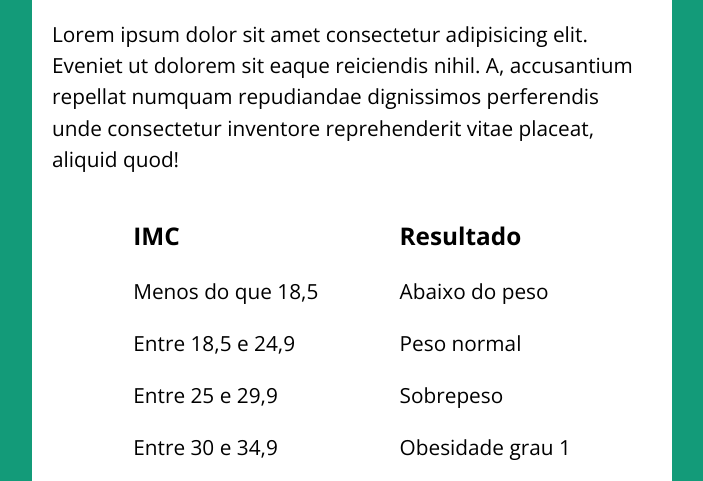
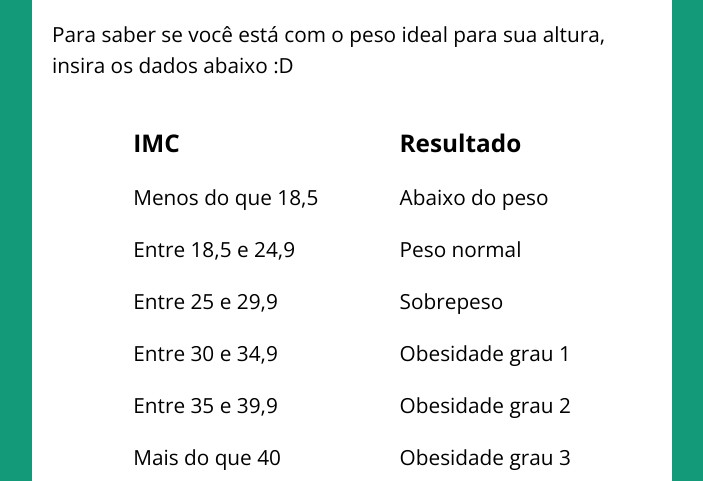
Before and after one commit to favarogabriel/site-calculadora-imc, a plain HTML site: page index.html in a window 1280 px wide. Shown: the part 134-615 px from the top of the page, without its empty margins (288-991 px from the left). Drawn offline with nearby package versions, Linux system fonts and the light colour scheme.

Commit message:
Update index.html

```diff
--- a/index.html
+++ b/index.html
@@ -11,7 +11,7 @@
 <body>
   <section class="container">
     <h1>Tabela IMC</h1>
-    <p>Lorem ipsum dolor sit amet consectetur adipisicing elit. Eveniet ut dolorem sit eaque reiciendis nihil. A, accusantium repellat numquam repudiandae dignissimos perferendis unde consectetur inventore reprehenderit vitae placeat, aliquid quod!</p>
+    <p>Para saber se você está com o peso ideal para sua altura, insira os dados abaixo :D</p>
       <article class="tabela-resultado">
         <div>
           <h3>IMC</h3>
```
